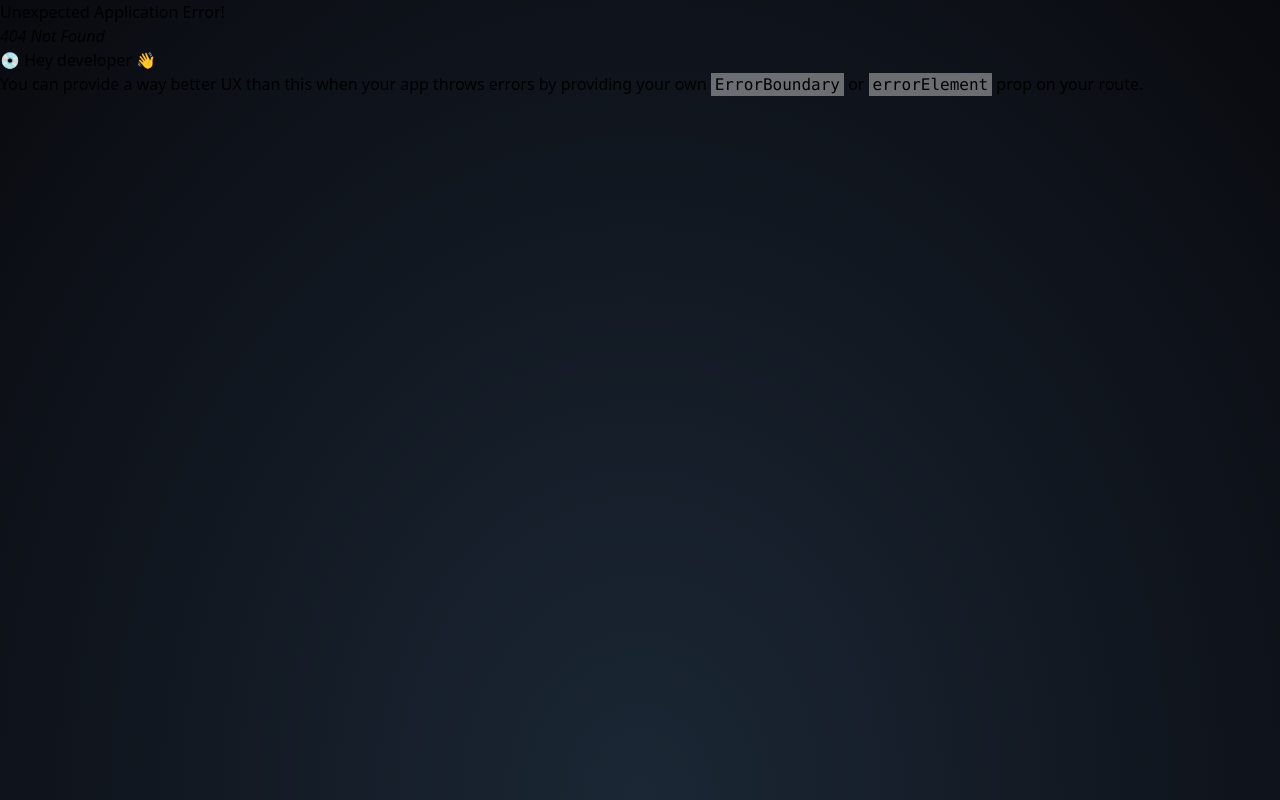
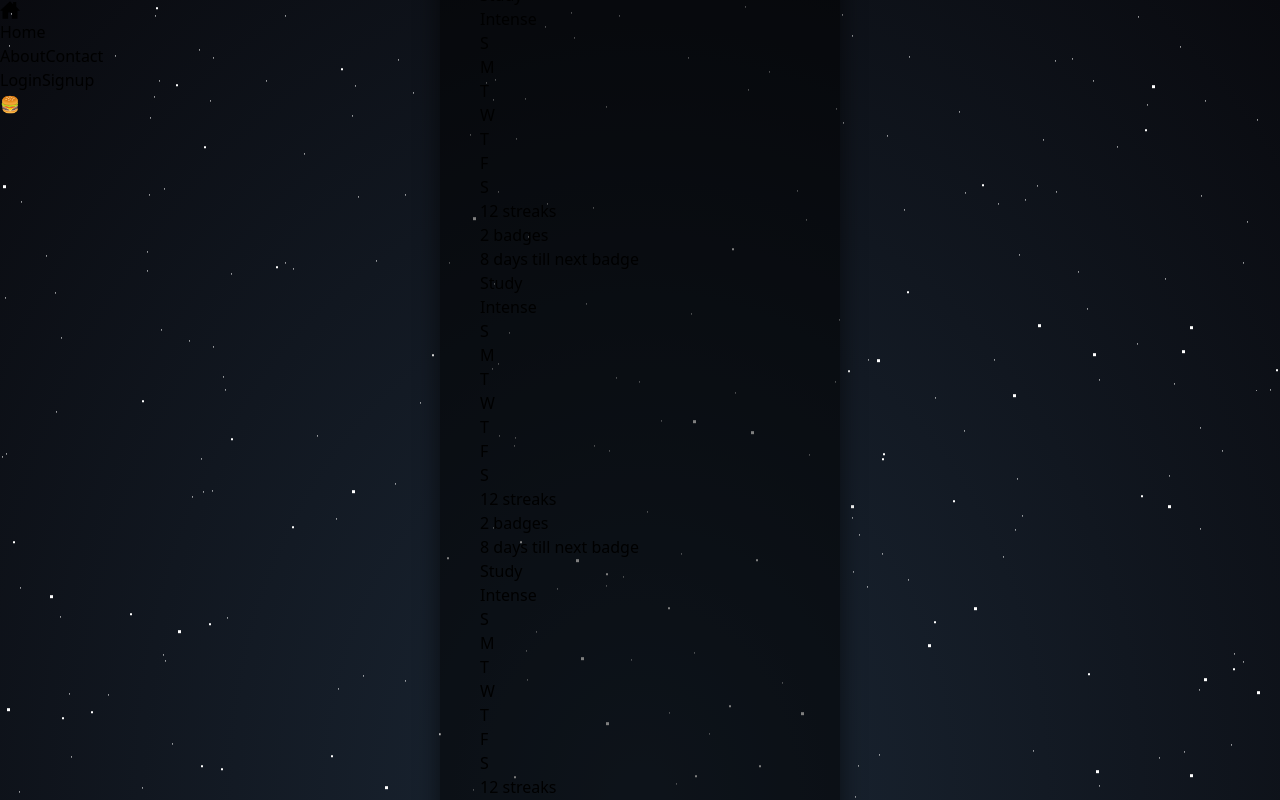
Before and after one commit to DreamTeam-23/space, a React app: page /space/dashboard in a window 1280 px wide. Before the commit this address had no page. Shown: the top 800 px of the page. Built offline with nearby package versions, Linux system fonts and the light colour scheme; the HTML template or start-up script is replaced by a standard one.

Commit message:
9th commit
implementing dashboard

```diff
--- a/src/pages/Dashboard.jsx
+++ b/src/pages/Dashboard.jsx
@@ -0,0 +1,86 @@
+
+import { NavLink } from "react-router-dom"
+import { useState } from "react"
+import Header from "../components/Header"
+
+export default function Dashboard() {
+
+    const [expandedForm, setExpandedForm] = useState(false)
+
+    return (
+        <div className="flex flex-col min-h-screen text-white">
+            <Header />
+            <div id='stars'></div>
+            <div id='stars2'></div>
+            <div id='stars3'></div>
+            <main className="flex-1 mx-auto opacity-75 login-box">
+                <div className="flex flex-col bg-gray-900 py-10 px-10 border border-gray-500 rounded-2xl">
+                    <h2 className="py-10 text-2xl text-teal-600 font-medium text-center">Dashboard</h2>
+                    <div className="py-2 my-2 rounded-2xl text-white bg-teal-900">
+                        <div className="pl-2">Study</div>
+                        <div className="pl-2 bg-gray-500 flex">
+                            <div className="">Intense</div>
+                            <div className="px-1">S</div>
+                            <div className="px-1">M</div>
+                            <div className="px-1">T</div>
+                            <div className="px-1">W</div>
+                            <div className="px-1">T</div>
+                            <div className="px-1">F</div>
+                            <div className="px-1">S</div>
+                            <div className="px-1">12 streaks</div>
+                        </div>
+                        <div className="flex justify-between">
+                            <div className="pl-2">2 badges</div>
+                            <div className="pr-2">8 days till next badge</div>
+                        </div>
+                    </div>
+                    <div className="py-2 my-2 rounded-2xl text-white bg-teal-900">
+                        <div className="pl-2">Study</div>
+                        <div className="pl-2 bg-gray-500 flex">
+                            <div className="">Intense</div>
+                            <div className="px-1">S</div>
+                            <div className="px-1">M</div>
+                            <div className="px-1">T</div>
+                            <div className="px-1">W</div>
+                            <div className="px-1">T</div>
+                            <div className="px-1">F</div>
+                            <div className="px-1">S</div>
+                            <div className="px-1">12 streaks</div>
+                        </div>
+                        <div className="flex justify-between">
+                            <div className="pl-2">2 badges</div>
+                            <div className="pr-2">8 days till next badge</div>
+                        </div>
+                    </div>
+                    <div className="py-2 my-2 rounded-2xl text-white bg-teal-900">
+                        <div className="pl-2">Study</div>
+                        <div className="pl-2 bg-gray-500 flex">
+                            <div className="">Intense</div>
+                            <div className="px-1">S</div>
+                            <div className="px-1">M</div>
+                            <div className="px-1">T</div>
+                            <div className="px-1">W</div>
+                            <div className="px-1">T</div>
+                            <div className="px-1">F</div>
+                            <div className="px-1">S</div>
+                            <div className="px-1">12 streaks</div>
+                        </div>
+                        <div className="flex justify-between">
+                            <div className="pl-2">2 badges</div>
+                            <div className="pr-2">8 days till next badge</div>
+                        </div>
+                    </div>
+                    {expandedForm && <form className="py-2">
+                        <div className="user-box">
+                        <input />
+                        <label>Category</label>
+                        </div>
+                        <button type="submit">Create</button>
+                        <button onClick={() => setExpandedForm(false)}>Cancel</button>
+                    </form>}
+                    <button onClick={() => setExpandedForm(true)} className="py-2 rounded-xl my-5 py-2 px-2 bg-slate-700">Add Goals</button>
+                </div>
+            </main>
+        </div>
+    )
+}
--- a/src/pages/LoginPage.jsx
+++ b/src/pages/LoginPage.jsx
@@ -19,7 +19,7 @@ export default function LoginPage() {
 
     useEffect(() => {
         if (!!user) {
-            navigate(`/space`);
+            navigate(`/space/dashboard`);
         }
     }, [user])
 
--- a/src/router.jsx
+++ b/src/router.jsx
@@ -13,6 +13,7 @@ import LoginPage from "./pages/LoginPage";
 import SignupPage from "./pages/SignupPage";
 import About from "./pages/About";
 import Contact from "./pages/Contact";
+import Dashboard from "./pages/Dashboard";
 
 export function Router() {
 
@@ -24,6 +25,7 @@ export function Router() {
                 <Route path="/space/users/signup" element={<SignupPage />} />
                 <Route path="/space/about" element={<About />} />
                 <Route path="/space/contact" element={<Contact />} />
+                <Route path="/space/dashboard" element={<Dashboard />} />
             </Route>
         )
     )
```
